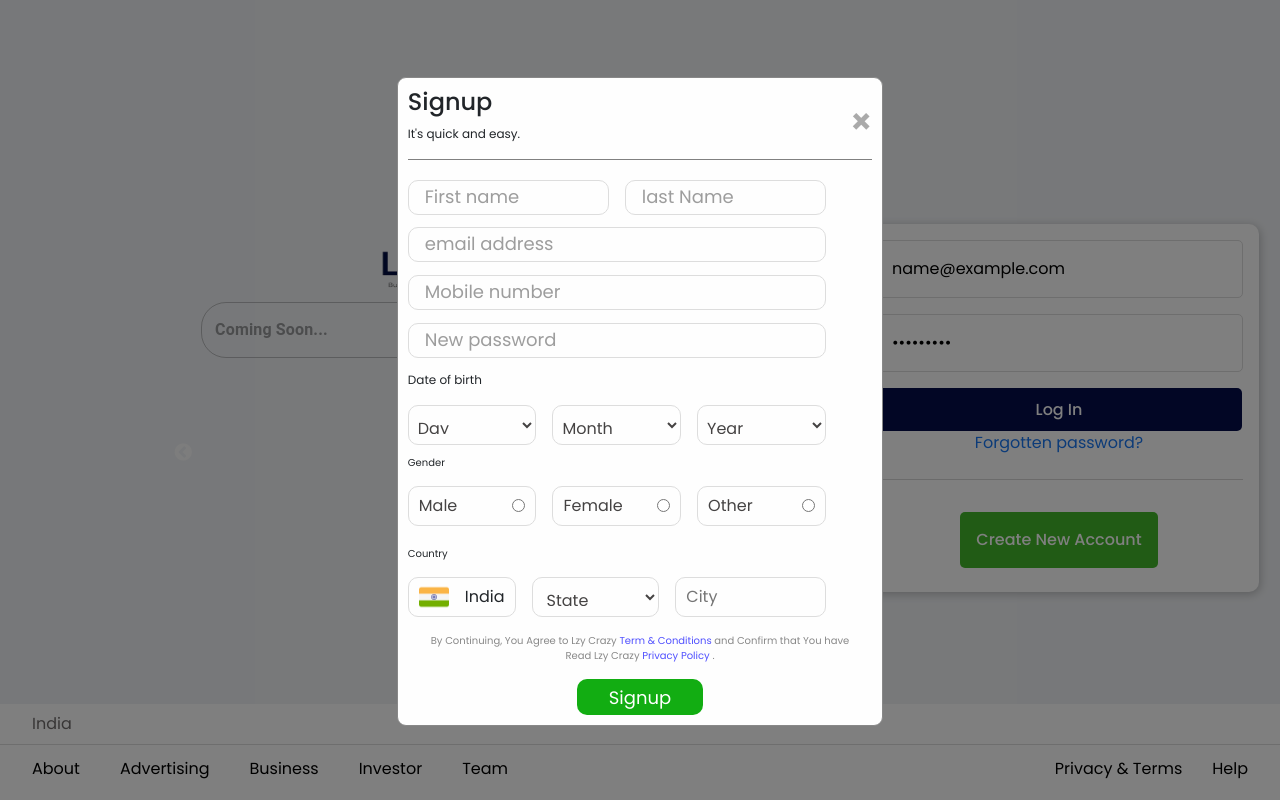
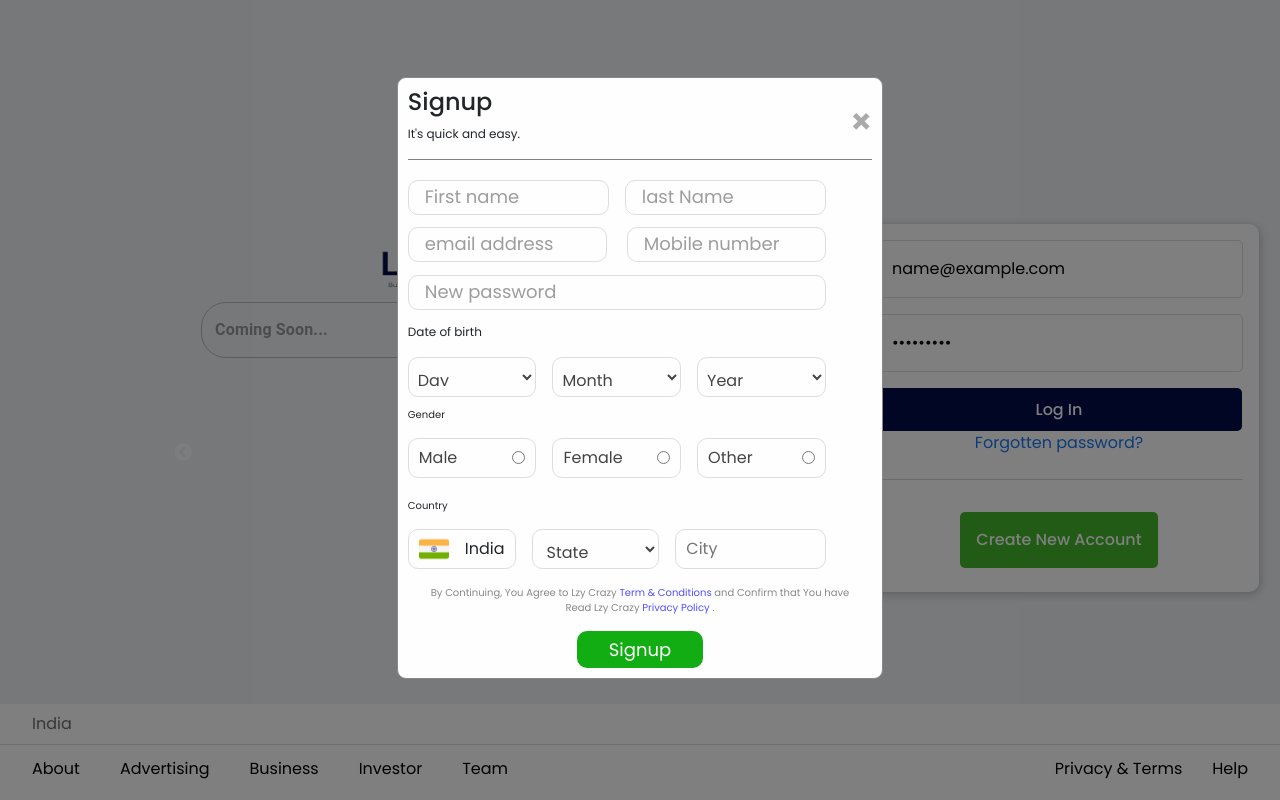
Before and after one commit to ruchi-tiwari55/tracking-system, a React (Vite) app: page / in a window 1280 px wide. Both pictures are taken after typing "name@example.com", "Sample123" into the empty fields and a click on the button "Create New Account". Built offline with nearby package versions, Linux system fonts and the light colour scheme.

Commit message:
signup changes

```diff
--- a/src/components/common/SignUp.jsx
+++ b/src/components/common/SignUp.jsx
@@ -87,6 +87,9 @@ function Signup({ toggleSignupForm }) {
 
               />
             </div>
+            <div style={{display:'flex', gap:20, width:'90%'}}>
+
+
             <input
               type="text"
               name="email"
@@ -107,6 +110,7 @@ function Signup({ toggleSignupForm }) {
               style={{ height: 35 }}
 
             />
+             </div>
             <input
               type="password"
               name="password"
--- a/src/components/common/signup.module.css
+++ b/src/components/common/signup.module.css
@@ -2,7 +2,7 @@
 
 .modal {
   display: block;
-  position: fixed;
+  position: absolute;
   z-index: 1000;
   top: 0;
   left: 0;
```
